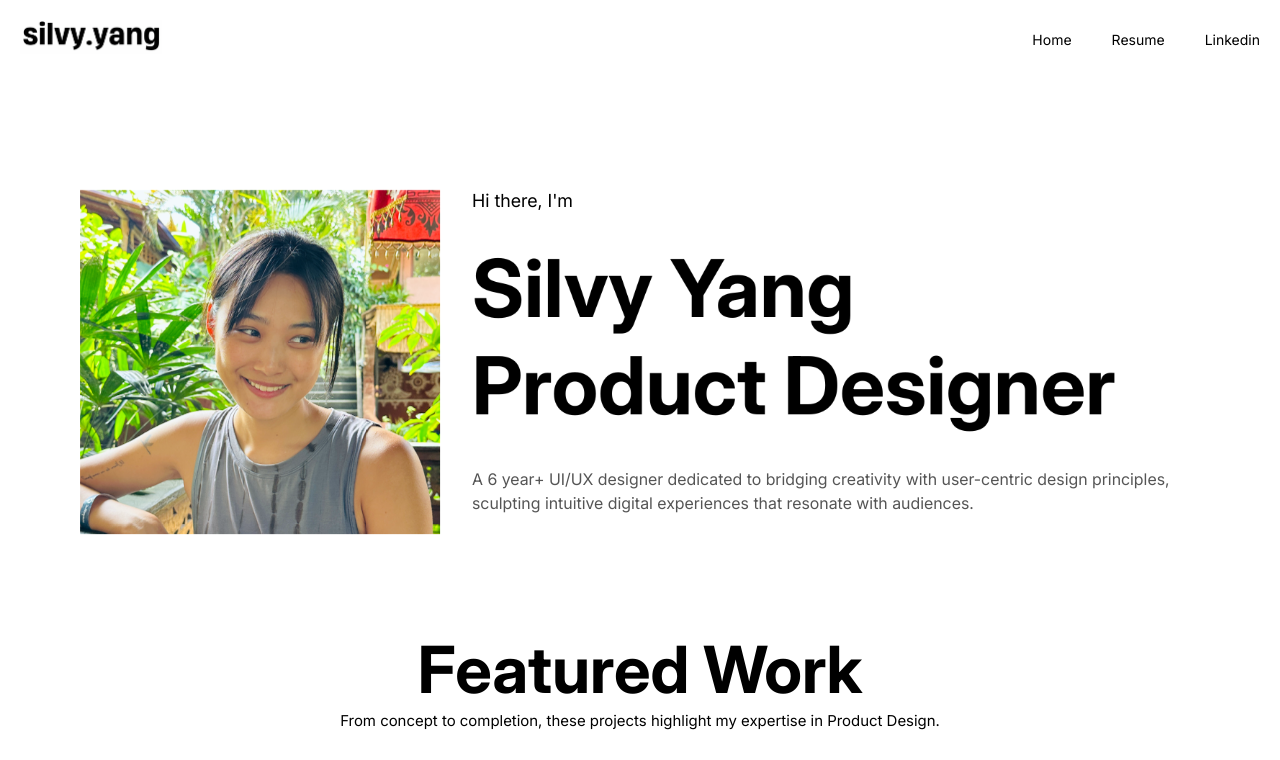
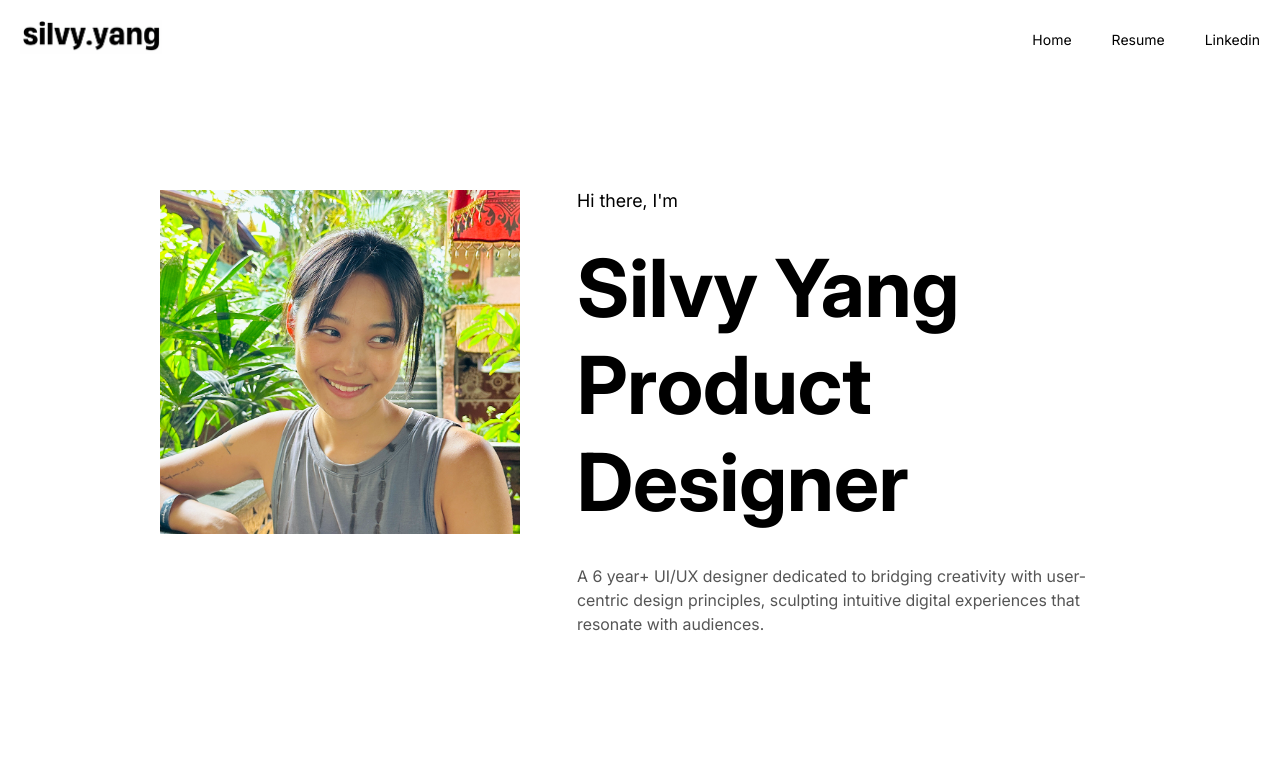
Before and after one commit to pado0/designer-portfolio, a React (Vite) app: page / in a window 1280 px wide. Shown: the top 760 px of the page. Built offline with nearby package versions, Linux system fonts and the light colour scheme.

Commit message:
feat: add padding on main text

```diff
--- a/src/components/HeroSection.css
+++ b/src/components/HeroSection.css
@@ -12,13 +12,14 @@
         align-items: flex-start; /* 항목들을 상단 정렬 */
         gap: 2rem; /* 이미지와 텍스트 사이 간격 */
         margin: 0 auto; /* 가운데 정렬 */
-        padding: 2rem 5rem;
+        padding: 2rem 10rem;
         font-family: InterVariableFont;
     }
     .HeroSection div {
         display: flex;
         flex-direction: column;
         gap: 0.5rem; /* 텍스트 사이 간격 */
+        padding-left: 25px;
     }
 
     .HeroSection h1 {
```
